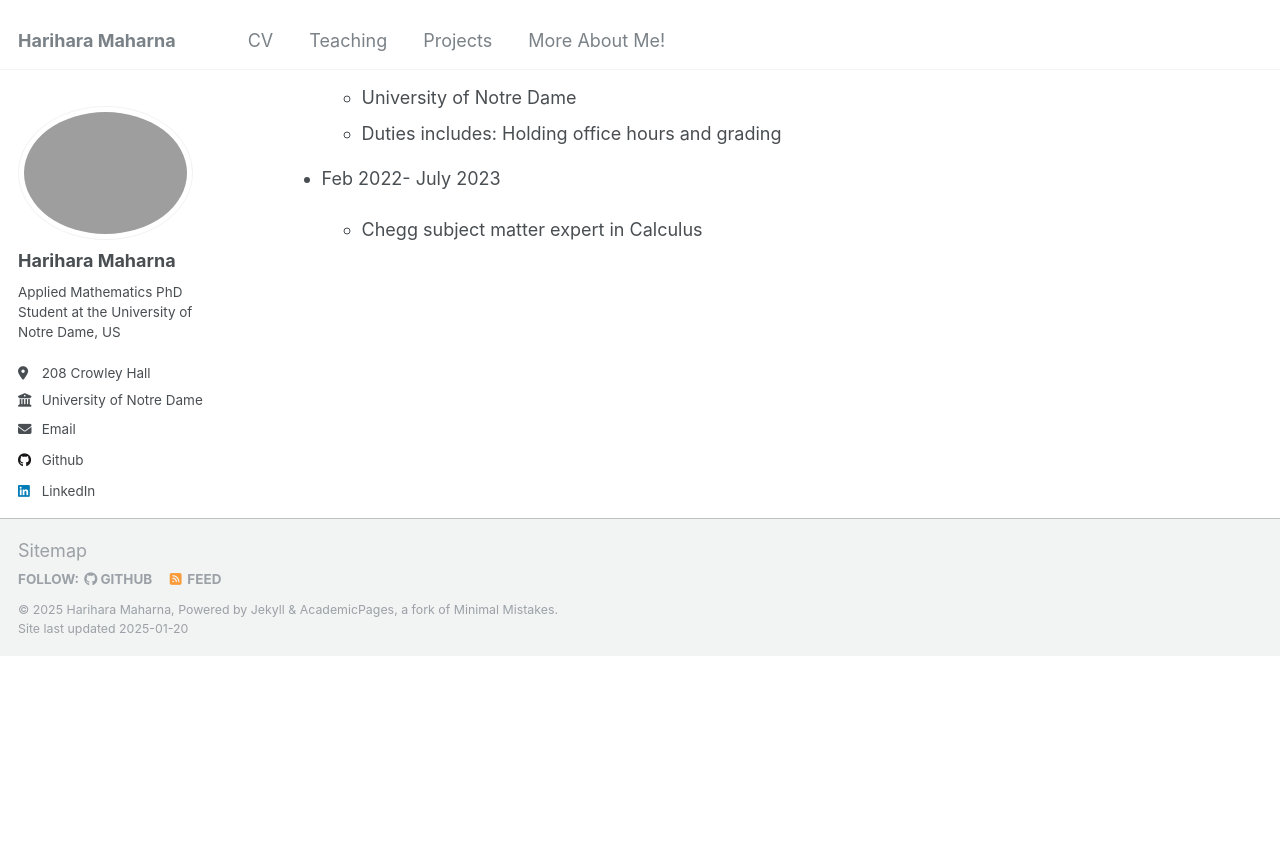
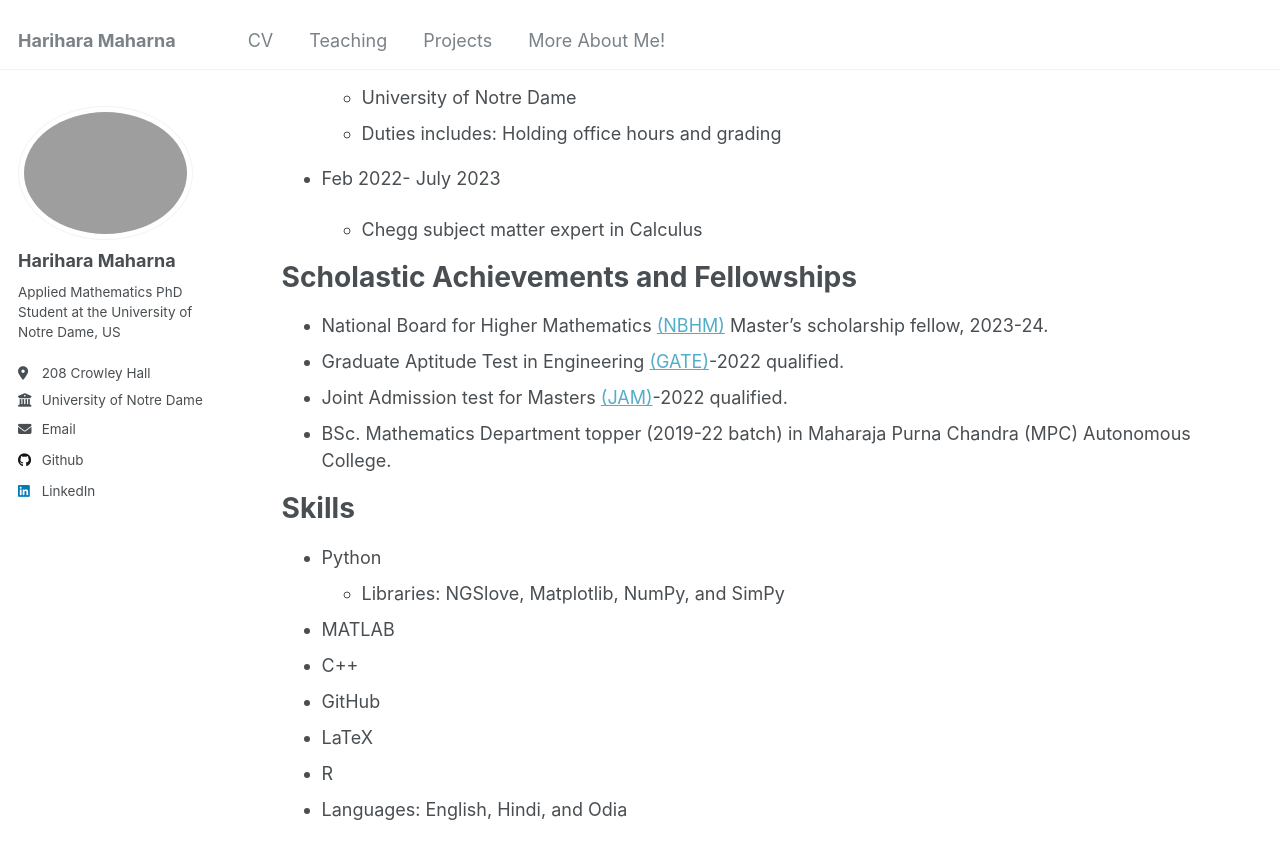
Before and after one commit to harihara-m/harihara-m.github.io, a Jekyll site: the page built from _pages/cv.md, in a window 1280 px wide and 900 px high, scrolled down 1466 px. Shown: the top 859 px of the window. Built offline with Jekyll 4.4.1, drawn with Linux system fonts in a browser that asks for light colours; before the commit the page ends 2122 px from its top, so only the background shows below that.

Commit message:
cv updates

```diff
--- a/_pages/cv.md
+++ b/_pages/cv.md
@@ -67,26 +67,24 @@ I am a first-year PhD student in Applied Mathematics in the Applied Computationa
 
   - Chegg subject matter expert in Calculus
 
-    <!--- Fall 2015: Research Assistant-->
-    <!---->
-    <!--  - Github University-->
-    <!--  - Duties included: Merging pull requests-->
-    <!--  - Supervisor: Professor Hub-->
-    <!---->
-    <!--- Summer 2015: Research Assistant-->
-    <!--  - Github University-->
-    <!--  - Duties included: Tagging issues-->
-    <!--  - Supervisor: Professor Git-->
+# Scholastic Achievements and Fellowships
 
-<!--# Skills-->
-<!---->
-<!--- Skill 1-->
-<!--- Skill 2-->
-<!--  - Sub-skill 2.1-->
-<!--  - Sub-skill 2.2-->
-<!--  - Sub-skill 2.3-->
-<!--- Skill 3-->
-<!---->
+- National Board for Higher Mathematics [(NBHM)](https://www.imsc.res.in/~nbhm/) Master’s scholarship fellow, 2023-24.
+- Graduate Aptitude Test in Engineering [(GATE)](https://gate.iitkgp.ac.in/)-2022 qualified.
+- Joint Admission test for Masters [(JAM)](https://jam.iitr.ac.in/)-2022 qualified.
+- BSc. Mathematics Department topper (2019-22 batch) in Maharaja Purna Chandra (MPC) Autonomous College.
+
+# Skills
+
+- Python
+  - Libraries: NGSlove, Matplotlib, NumPy, and SimPy
+- MATLAB
+- C++
+- GitHub
+- LaTeX
+- R
+- Languages: English, Hindi, and Odia
+
 <!--# Publications-->
 <!---->
 <!--  <ul>{% for post in site.publications reversed %}-->
```
Also changed, not shown: 1 other file.
